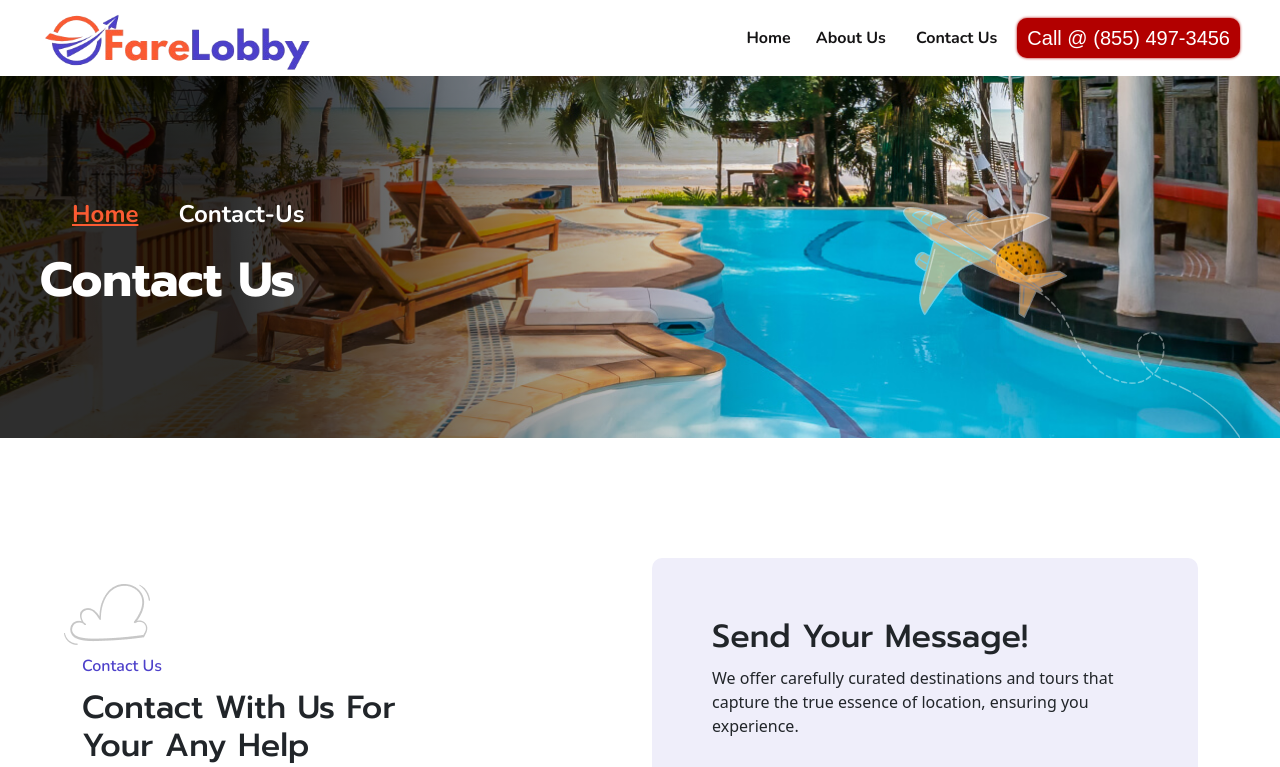
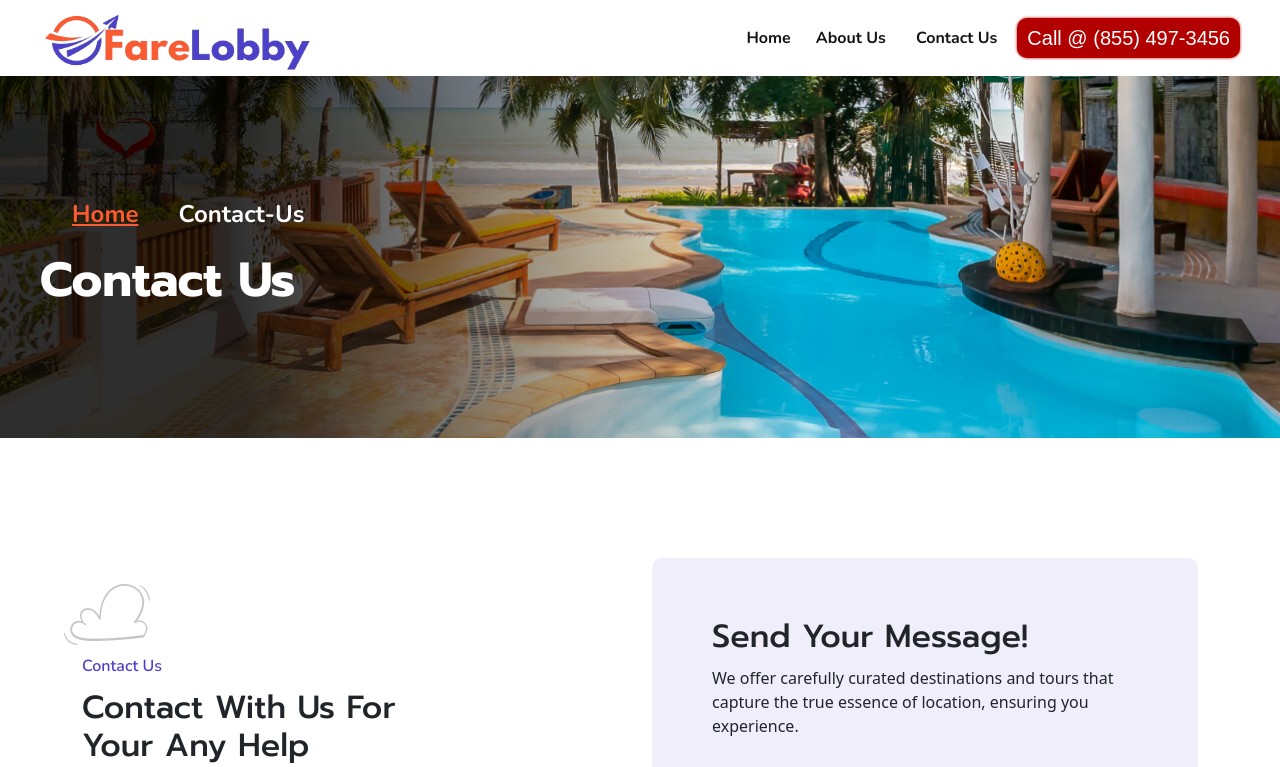
Before and after one commit to acedeveloper-byte/farelobby.com, a Next.js app: page /contact-us in a window 1280 px wide. Shown: the top 767 px of the page. Built offline with nearby package versions, Linux system fonts and the light colour scheme.

Commit message:
added changes

```diff
--- a/component/common_comp/Breadcrumbs.js
+++ b/component/common_comp/Breadcrumbs.js
@@ -21,9 +21,7 @@ const Breadcrumbs = ({ link, main, page, title }) => {
                     <h1 class="wow fadeInUp" data-wow-delay=".5s">{title}</h1>
                 </div>
             </div>
-            <div class="plane-shape float-bob-x">
-                <img src="/img/breadcrumb-plane.png" alt="img" />
-            </div>
+
         </div>
     )
 }
```
